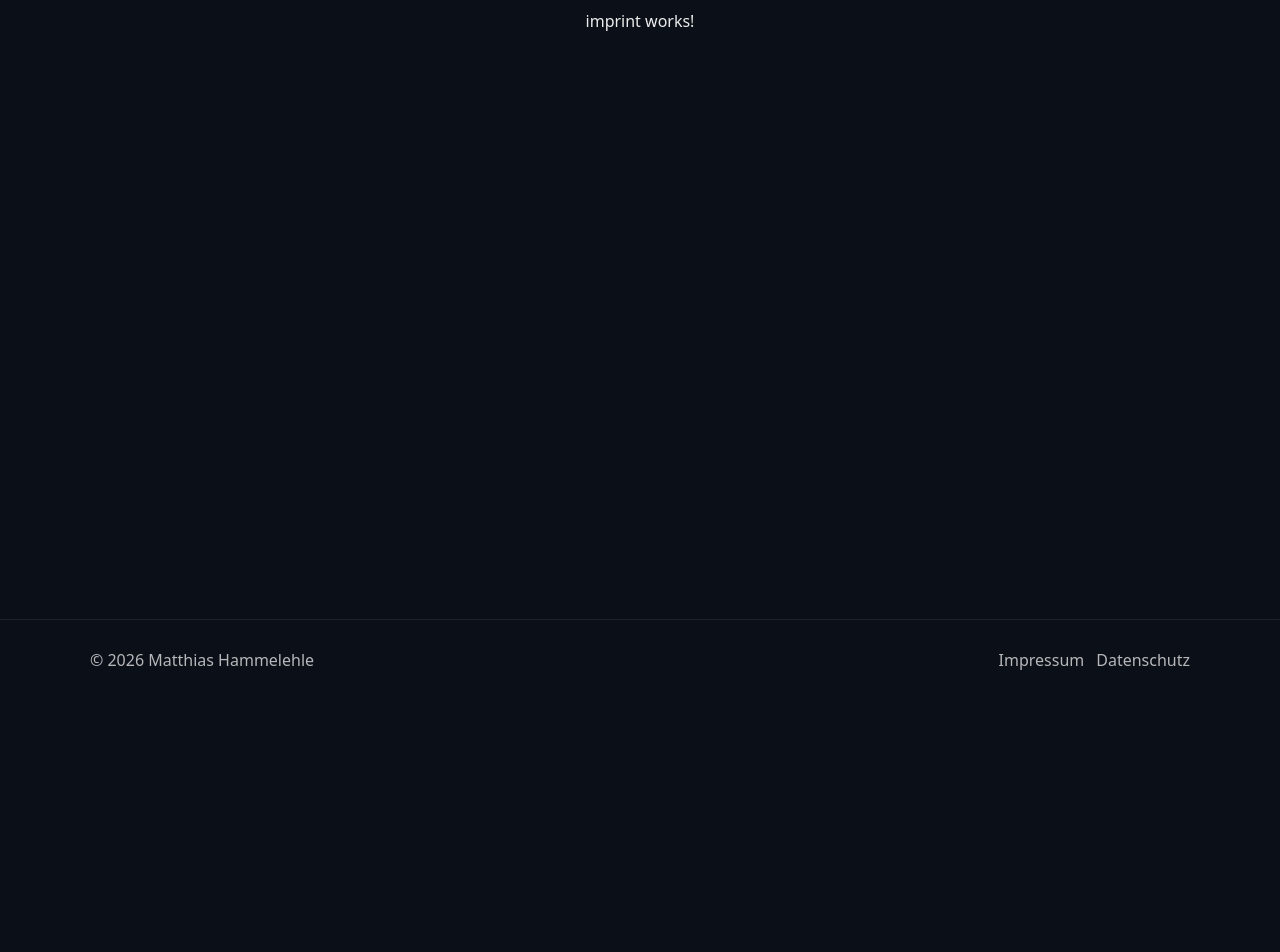
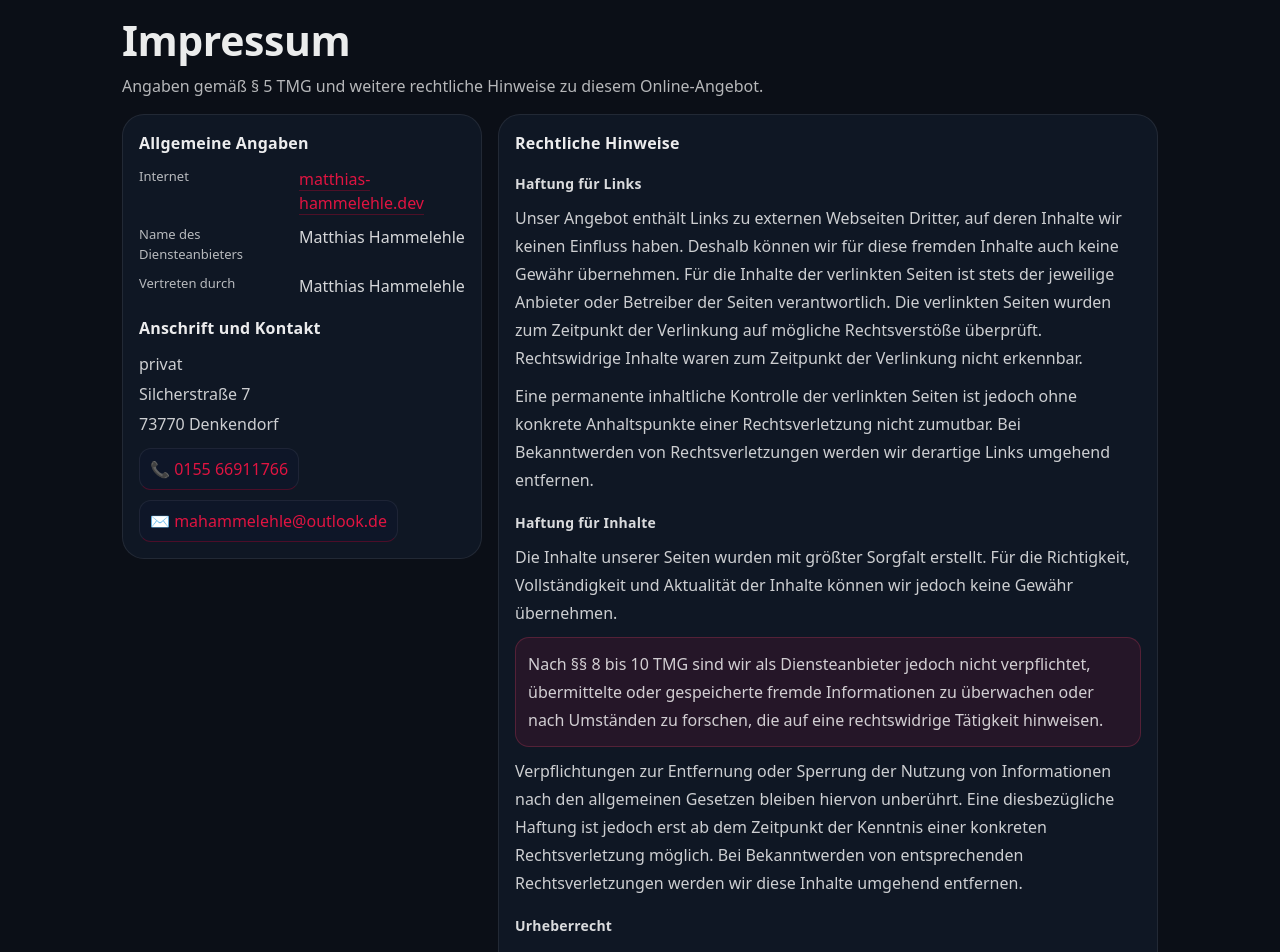
Before and after one commit to Matthias146/portfolio_2026, an Angular app: page /imprint in a window 1280 px wide. Shown: the part 100-1052 px from the top of the page. Before the commit the page ends 800 px from the top, so only its background shows below. Built offline with nearby package versions, Linux system fonts and the light colour scheme.

Commit message:
refactor(legal): rebuild imprint page with clean layout and styling

```diff
--- a/src/app/features/home/sections/skills/skills.html
+++ b/src/app/features/home/sections/skills/skills.html
@@ -28,7 +28,7 @@
     <span class="also-label">Also familiar with:</span>
     <div class="also-badges">
       @for (a of also; track a) {
-        <ui-badge>{{ a }}</ui-badge>
+        <ui-badge variant="soft">{{ a }}</ui-badge>
       }
     </div>
   </div>
--- a/src/app/features/home/sections/skills/skills.scss
+++ b/src/app/features/home/sections/skills/skills.scss
@@ -21,6 +21,10 @@
   display: grid;
   place-items: center;
   color: var(--text);
+  transition:
+    transform 120ms ease,
+    box-shadow 120ms ease,
+    border-color 120ms ease;
 }
 
 .icon[data-tone='angular'] {
@@ -77,12 +81,19 @@
 
 .also-label {
   font-size: 13px;
+  letter-spacing: 0.2px;
 }
 
 .also-badges {
   display: flex;
   flex-wrap: wrap;
   gap: 10px;
+  opacity: 0.9;
+}
+
+.ui-card:hover .icon {
+  transform: translateY(-1px);
+  box-shadow: 0 10px 24px rgba(0, 0, 0, 0.25);
 }
 
 @media (max-width: 900px) {
--- a/src/app/features/legal/pages/imprint/imprint.html
+++ b/src/app/features/legal/pages/imprint/imprint.html
@@ -1 +1,122 @@
-<p>imprint works!</p>
+<section class="imprint">
+  <header class="imprint__header">
+    <h1 class="imprint__title">Impressum</h1>
+    <p class="imprint__subtitle">
+      Angaben gemäß § 5 TMG und weitere rechtliche Hinweise zu diesem Online-Angebot.
+    </p>
+  </header>
+
+  <div class="imprint__grid">
+    <section class="imprint__card" aria-labelledby="imprint-general">
+      <h2 id="imprint-general" class="imprint__h2">Allgemeine Angaben</h2>
+
+      <dl class="imprint__dl">
+        <div class="imprint__row">
+          <dt>Internet</dt>
+          <dd>
+            <a href="https://matthias-hammelehle.dev" target="_blank" rel="noreferrer noopener">
+              matthias-hammelehle.dev
+            </a>
+          </dd>
+        </div>
+
+        <div class="imprint__row">
+          <dt>Name des Diensteanbieters</dt>
+          <dd>Matthias Hammelehle</dd>
+        </div>
+
+        <div class="imprint__row">
+          <dt>Vertreten durch</dt>
+          <dd>Matthias Hammelehle</dd>
+        </div>
+      </dl>
+
+      <h2 class="imprint__h2" id="imprint-contact">Anschrift und Kontakt</h2>
+
+      <address class="imprint__address" aria-labelledby="imprint-contact">
+        <p class="imprint__muted">privat</p>
+        <p>Silcherstraße 7</p>
+        <p>73770 Denkendorf</p>
+
+        <div class="imprint__contact">
+          <a class="imprint__chip" href="tel:+4915566911766">📞 0155 66911766</a>
+          <a class="imprint__chip" href="mailto:mahammelehle@outlook.de"
+            >✉️ mahammelehle@outlook.de</a
+          >
+        </div>
+      </address>
+    </section>
+
+    <section class="imprint__content" aria-labelledby="imprint-legal">
+      <h2 id="imprint-legal" class="imprint__h2">Rechtliche Hinweise</h2>
+
+      <section class="imprint__section" aria-labelledby="imprint-links">
+        <h3 id="imprint-links" class="imprint__h3">Haftung für Links</h3>
+        <p>
+          Unser Angebot enthält Links zu externen Webseiten Dritter, auf deren Inhalte wir keinen
+          Einfluss haben. Deshalb können wir für diese fremden Inhalte auch keine Gewähr übernehmen.
+          Für die Inhalte der verlinkten Seiten ist stets der jeweilige Anbieter oder Betreiber der
+          Seiten verantwortlich. Die verlinkten Seiten wurden zum Zeitpunkt der Verlinkung auf
+          mögliche Rechtsverstöße überprüft. Rechtswidrige Inhalte waren zum Zeitpunkt der
+          Verlinkung nicht erkennbar.
+        </p>
+        <p>
+          Eine permanente inhaltliche Kontrolle der verlinkten Seiten ist jedoch ohne konkrete
+          Anhaltspunkte einer Rechtsverletzung nicht zumutbar. Bei Bekanntwerden von
+          Rechtsverletzungen werden wir derartige Links umgehend entfernen.
+        </p>
+      </section>
+
+      <section class="imprint__section" aria-labelledby="imprint-content-liability">
+        <h3 id="imprint-content-liability" class="imprint__h3">Haftung für Inhalte</h3>
+        <p>
+          Die Inhalte unserer Seiten wurden mit größter Sorgfalt erstellt. Für die Richtigkeit,
+          Vollständigkeit und Aktualität der Inhalte können wir jedoch keine Gewähr übernehmen.
+        </p>
+        <p class="imprint__callout">
+          Nach §§ 8 bis 10 TMG sind wir als Diensteanbieter jedoch nicht verpflichtet, übermittelte
+          oder gespeicherte fremde Informationen zu überwachen oder nach Umständen zu forschen, die
+          auf eine rechtswidrige Tätigkeit hinweisen.
+        </p>
+        <p>
+          Verpflichtungen zur Entfernung oder Sperrung der Nutzung von Informationen nach den
+          allgemeinen Gesetzen bleiben hiervon unberührt. Eine diesbezügliche Haftung ist jedoch
+          erst ab dem Zeitpunkt der Kenntnis einer konkreten Rechtsverletzung möglich. Bei
+          Bekanntwerden von entsprechenden Rechtsverletzungen werden wir diese Inhalte umgehend
+          entfernen.
+        </p>
+      </section>
+
+      <section class="imprint__section" aria-labelledby="imprint-copyright">
+        <h3 id="imprint-copyright" class="imprint__h3">Urheberrecht</h3>
+        <p>
+          Die durch die Seitenbetreiber erstellten Inhalte und Werke auf diesen Seiten unterliegen
+          dem deutschen Urheberrecht. Die Vervielfältigung, Bearbeitung, Verbreitung und jede Art
+          der Verwertung außerhalb der Grenzen des Urheberrechtes bedürfen der schriftlichen
+          Zustimmung des jeweiligen Autors bzw. Erstellers. Downloads und Kopien dieser Seite sind
+          nur für den privaten, nicht kommerziellen Gebrauch gestattet.
+        </p>
+        <p>
+          Soweit die Inhalte auf dieser Seite nicht vom Betreiber erstellt wurden, werden die
+          Urheberrechte Dritter beachtet. Insbesondere werden Inhalte Dritter als solche
+          gekennzeichnet. Sollten Sie trotzdem auf eine Urheberrechtsverletzung aufmerksam werden,
+          bitten wir um einen entsprechenden Hinweis. Bei Bekanntwerden von Rechtsverletzungen
+          werden wir derartige Inhalte umgehend entfernen.
+        </p>
+      </section>
+
+      <footer class="imprint__footer">
+        <p>
+          Erstellt von:
+          <a href="http://impressum-generator.info/" target="_blank" rel="noreferrer noopener">
+            impressum-generator.info
+          </a>
+          <span class="imprint__muted">· powered by</span>
+          <a href="https://abfindungshero.de/" target="_blank" rel="noreferrer noopener">
+            abfindungshero.de
+          </a>
+        </p>
+      </footer>
+    </section>
+  </div>
+</section>
--- a/src/app/features/legal/pages/imprint/imprint.scss
+++ b/src/app/features/legal/pages/imprint/imprint.scss
@@ -0,0 +1,164 @@
+.imprint {
+  max-width: 1100px;
+  margin: 0 auto;
+  padding: 24px 16px;
+}
+
+.imprint__header {
+  margin-bottom: 16px;
+}
+
+.imprint__title {
+  margin: 0;
+  font-size: clamp(28px, 3.2vw, 42px);
+  line-height: 1.15;
+  letter-spacing: -0.4px;
+}
+
+.imprint__subtitle {
+  margin: 10px 0 0;
+  color: var(--muted);
+  max-width: 80ch;
+}
+
+.imprint__grid {
+  display: grid;
+  grid-template-columns: 360px 1fr;
+  gap: 16px;
+  align-items: start;
+}
+
+.imprint__card {
+  background: color-mix(in srgb, var(--surface) 92%, transparent);
+  border: 1px solid var(--border);
+  border-radius: calc(var(--radius) + 8px);
+  padding: 16px;
+}
+
+.imprint__content {
+  background: color-mix(in srgb, var(--surface) 92%, transparent);
+  border: 1px solid var(--border);
+  border-radius: calc(var(--radius) + 8px);
+  padding: 16px;
+}
+
+.imprint__h2 {
+  margin: 0 0 12px;
+  font-size: 16px;
+  letter-spacing: 0.2px;
+}
+
+.imprint__h3 {
+  margin: 18px 0 8px;
+  font-size: 14px;
+  letter-spacing: 0.2px;
+  color: color-mix(in srgb, var(--text) 92%, transparent);
+}
+
+.imprint__section p {
+  margin: 10px 0;
+  color: color-mix(in srgb, var(--text) 86%, transparent);
+  max-width: 85ch;
+  line-height: 1.75;
+}
+
+.imprint__muted {
+  color: var(--muted);
+}
+
+.imprint__dl {
+  margin: 0 0 18px;
+  display: grid;
+  gap: 10px;
+}
+
+.imprint__row {
+  display: grid;
+  grid-template-columns: 150px 1fr;
+  gap: 10px;
+}
+
+.imprint__row dt {
+  color: var(--muted);
+  font-size: 13px;
+}
+
+.imprint__row dd {
+  margin: 0;
+  color: color-mix(in srgb, var(--text) 90%, transparent);
+}
+
+.imprint__address {
+  font-style: normal;
+}
+
+.imprint__address p {
+  margin: 6px 0;
+  color: color-mix(in srgb, var(--text) 86%, transparent);
+}
+
+.imprint__contact {
+  display: flex;
+  flex-wrap: wrap;
+  gap: 10px;
+  margin-top: 12px;
+}
+
+.imprint__chip {
+  display: inline-flex;
+  align-items: center;
+  gap: 8px;
+
+  padding: 8px 10px;
+  border-radius: 12px;
+  border: 1px solid color-mix(in srgb, var(--border) 85%, transparent);
+  background: color-mix(in srgb, var(--surface-2) 82%, transparent);
+
+  color: var(--text);
+  text-decoration: none;
+  transition:
+    transform 120ms ease,
+    background 120ms ease,
+    border-color 120ms ease;
+}
+
+.imprint__chip:hover {
+  transform: translateY(-1px);
+  background: color-mix(in srgb, var(--surface-2) 70%, transparent);
+  border-color: color-mix(in srgb, var(--accent) 20%, var(--border));
+}
+
+.imprint a {
+  color: color-mix(in srgb, var(--accent) 92%, white);
+  text-decoration: none;
+  border-bottom: 1px solid color-mix(in srgb, var(--accent) 30%, transparent);
+  transition:
+    opacity 120ms ease,
+    border-color 120ms ease;
+}
+
+.imprint a:hover {
+  opacity: 0.95;
+  border-bottom-color: color-mix(in srgb, var(--accent) 60%, transparent);
+}
+
+.imprint__callout {
+  padding: 12px 12px;
+  border-radius: 14px;
+  border: 1px solid color-mix(in srgb, var(--accent) 18%, var(--border));
+  background: color-mix(in srgb, var(--accent) 10%, var(--surface));
+}
+
+.imprint__footer {
+  margin-top: 18px;
+  padding-top: 14px;
+  border-top: 1px solid var(--border);
+  color: var(--muted);
+  font-size: 13px;
+}
+
+@media (max-width: 900px) {
+  .imprint__grid {
+    grid-template-columns: 1fr;
+  }
+}
```
